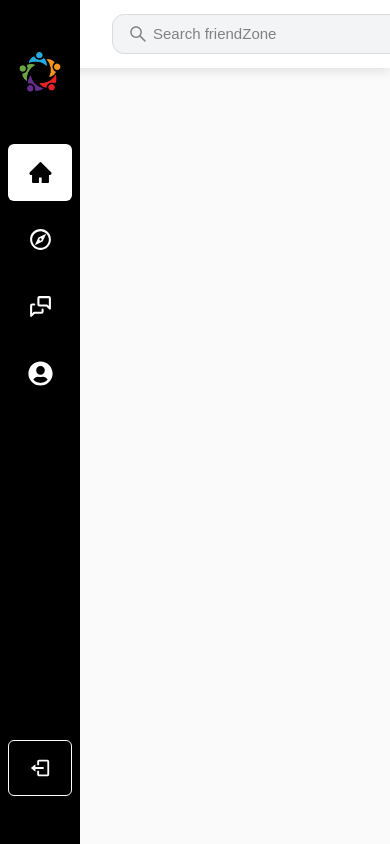
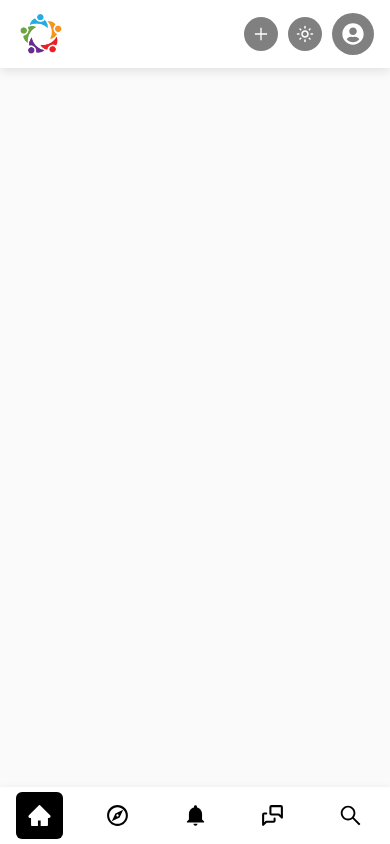
Before and after one commit to nuelobeto/social-media-app, a React (Vite) app: page /home in a window 390 px wide. Built offline with nearby package versions, Linux system fonts and the light colour scheme; sample sign-in values are in the browser's storage.

Commit message:
created mobile navigation

```diff
--- a/src/AppRoutes.tsx
+++ b/src/AppRoutes.tsx
@@ -6,18 +6,29 @@ import { useAppSelector } from "./app/hooks";
 import Home from "./pages/Home";
 import Sidenav from "./components/Sidenav";
 import Header from "./components/Header";
+import { useEffect, useState } from "react";
+import MobileNav from "./components/MobileNav";
 
 const AppRoutes = () => {
   const { user } = useAppSelector((state) => state.auth);
   const { pathname } = useLocation();
   const pathExclusionArray = ["/", "/register", "/login"];
+  const [viewportWidth, setviewPortWidth] = useState(window.innerWidth);
+
+  useEffect(() => {
+    const handleResize = () => {
+      setviewPortWidth(window.innerWidth);
+    };
+
+    window.addEventListener("resize", handleResize);
+  }, [viewportWidth]);
 
   return (
     <>
       {pathExclusionArray.indexOf(pathname) < 0 && (
         <>
           <Header />
-          <Sidenav />
+          {viewportWidth > 768 ? <Sidenav /> : <MobileNav />}
         </>
       )}
       <Routes>
--- a/src/assets/styles/Header.scss
+++ b/src/assets/styles/Header.scss
@@ -16,6 +16,15 @@ header {
   display: flex;
   justify-content: space-between;
   align-items: center;
+}
+
+.header_logo {
+  width: 50px;
+
+  img {
+    width: 100%;
+    display: block;
+  }
 }
 
 .search_form {
@@ -50,7 +59,6 @@ header {
   display: flex;
   align-items: center;
   gap: 20px;
-  font-size: 25px;
 
   button {
     justify-content: center;
@@ -72,6 +80,7 @@ header {
     border-radius: 50%;
     color: #fff;
     cursor: pointer;
+    font-size: 25px;
   }
 }
 
@@ -80,3 +89,33 @@ header {
     padding: 0 0 0 80px;
   }
 }
+
+@media (max-width: 768px) {
+  header {
+    padding: 0;
+  }
+
+  .search_form {
+    input {
+      width: 250px;
+    }
+  }
+}
+
+@media (max-width: 660px) {
+  .header_wrapper {
+    padding: 0 1rem;
+  }
+
+  .header_items {
+    gap: 10px;
+
+    button {
+      font-size: 18px;
+    }
+
+    .header_user {
+      font-size: 22px;
+    }
+  }
+}
--- a/src/assets/styles/Main.scss
+++ b/src/assets/styles/Main.scss
@@ -16,3 +16,9 @@
     padding: 0 0 0 80px;
   }
 }
+
+@media (max-width: 768px) {
+  .main_dashboard {
+    padding: 0;
+  }
+}
--- /dev/null
+++ b/src/assets/styles/MobileNav.scss
@@ -0,0 +1,51 @@
+.mobile_nav_wrapper {
+  width: 100vw;
+  position: fixed;
+  bottom: 0;
+  left: 0;
+  z-index: 9;
+  background: #fff;
+  box-shadow: 0 3px 10px rgb(0 0 0 / 0.1);
+}
+
+.mobile_nav {
+  padding: 5px 3rem;
+}
+
+.mobile_nav_items {
+  display: flex;
+  align-items: center;
+  justify-content: space-between;
+
+  a {
+    display: flex;
+    align-items: center;
+    gap: 10px;
+    font-size: 18px;
+    color: #000;
+    padding: 0.7rem;
+    border-radius: 6px;
+
+    &:hover {
+      background: #000;
+      color: #fff;
+      font-weight: 600;
+    }
+
+    svg {
+      font-size: 25px;
+    }
+  }
+
+  a.active {
+    background: #000;
+    color: #fff;
+    font-weight: 600;
+  }
+}
+
+@media (max-width: 660px) {
+  .mobile_nav {
+    padding: 5px 1rem;
+  }
+}
--- a/src/components/Header.tsx
+++ b/src/components/Header.tsx
@@ -3,28 +3,49 @@ import { AiOutlineSearch, AiOutlinePlus } from "react-icons/ai";
 import { IoMdNotifications } from "react-icons/io";
 import { FaUserCircle } from "react-icons/fa";
 import { MdOutlineLightMode } from "react-icons/md";
+import { useEffect, useState } from "react";
+import logo from "../assets/images/logo.png";
 
 const Header = () => {
   const profilePic = null;
+  const [viewportWidth, setviewPortWidth] = useState(window.innerWidth);
+
+  useEffect(() => {
+    const handleResize = () => {
+      setviewPortWidth(window.innerWidth);
+    };
+
+    window.addEventListener("resize", handleResize);
+  }, [viewportWidth]);
 
   return (
     <header>
       <div className="header_wrapper">
-        <form className="search_form">
-          <input type="text" placeholder="Search friendZone" />
-          <AiOutlineSearch />
-        </form>
+        {viewportWidth < 768 && (
+          <div className="header_logo">
+            <img src={logo} alt="" />
+          </div>
+        )}
+
+        {viewportWidth > 660 && (
+          <form className="search_form">
+            <input type="text" placeholder="Search friendZone" />
+            <AiOutlineSearch />
+          </form>
+        )}
 
         <div className="header_items">
           <button className="header_plus-icon">
             <AiOutlinePlus />
           </button>
-          <button className="header_notification">
-            <IoMdNotifications />
-          </button>
           <button className="header_mode">
             <MdOutlineLightMode />
           </button>
+          {viewportWidth > 768 && (
+            <button className="header_notification">
+              <IoMdNotifications />
+            </button>
+          )}
           <div className="header_user">
             {profilePic === null ? <FaUserCircle /> : null}
           </div>
--- /dev/null
+++ b/src/components/MobileNav.tsx
@@ -0,0 +1,65 @@
+import "../assets/styles/MobileNav.scss";
+import { AiFillHome } from "react-icons/ai";
+import { NavLink } from "react-router-dom";
+import { MdOutlineExplore } from "react-icons/md";
+import { TbMessages } from "react-icons/tb";
+import { AiOutlineSearch } from "react-icons/ai";
+import { IoMdNotifications } from "react-icons/io";
+import { useEffect, useState } from "react";
+
+const MobileNav = () => {
+  const [viewportWidth, setviewPortWidth] = useState(window.innerWidth);
+  const navList = [
+    {
+      name: "Home",
+      url: "/home",
+      icon: <AiFillHome />,
+    },
+    {
+      name: "Explore",
+      url: "/explore",
+      icon: <MdOutlineExplore />,
+    },
+    {
+      name: "Notification",
+      url: "/notification",
+      icon: <IoMdNotifications />,
+    },
+    {
+      name: "Messages",
+      url: "/messages",
+      icon: <TbMessages />,
+    },
+  ];
+
+  useEffect(() => {
+    const handleResize = () => {
+      setviewPortWidth(window.innerWidth);
+    };
+
+    window.addEventListener("resize", handleResize);
+  }, [viewportWidth]);
+
+  return (
+    <div className="mobile_nav_wrapper">
+      <nav className="mobile_nav">
+        <ul className="mobile_nav_items">
+          {navList.map((items, index) => (
+            <li key={index}>
+              <NavLink to={items.url}>{items.icon}</NavLink>
+            </li>
+          ))}
+          {viewportWidth < 660 && (
+            <li>
+              <NavLink to="/trending">
+                <AiOutlineSearch />
+              </NavLink>
+            </li>
+          )}
+        </ul>
+      </nav>
+    </div>
+  );
+};
+
+export default MobileNav;
--- a/src/components/Sidenav.tsx
+++ b/src/components/Sidenav.tsx
@@ -5,7 +5,6 @@ import { NavLink } from "react-router-dom";
 import { MdOutlineExplore } from "react-icons/md";
 import { TbMessages } from "react-icons/tb";
 import { FaUserCircle } from "react-icons/fa";
-import { IoMdHeart } from "react-icons/io";
 import { BiLogOut } from "react-icons/bi";
 import { useAppDispatch } from "../app/hooks";
 import { logout } from "../features/authSlice";
```
